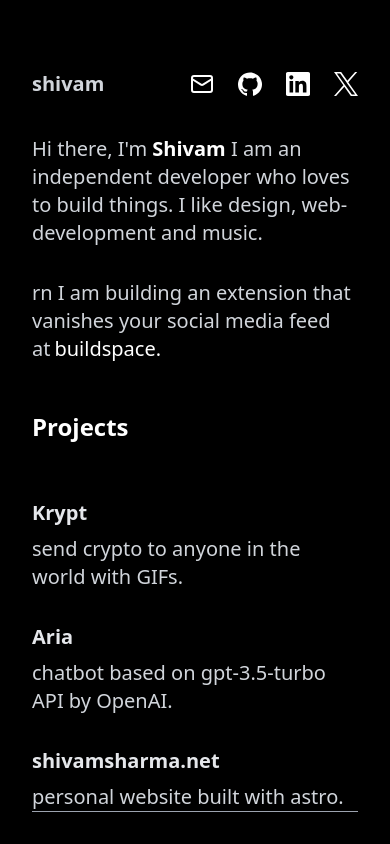
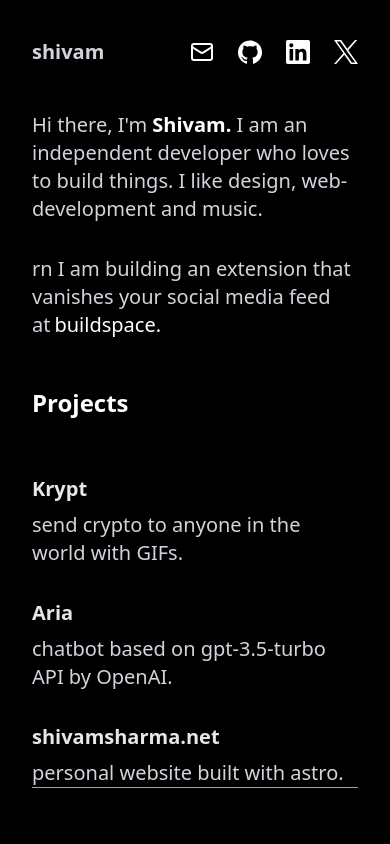
Before and after one commit to shivamhwp/site, an Astro site: page / in a window 390 px wide. Built offline with nearby package versions, Linux system fonts and the light colour scheme; Astro itself is replaced by a stand-in of ours.

Commit message:
spacing change

```diff
--- a/src/components/Main.jsx
+++ b/src/components/Main.jsx
@@ -4,7 +4,7 @@ import { projects } from "../data";
 const Main = () => {
   return (
     <>
-      <div className="bg-black flex flex-col text-gray-300 lg:px-44 xl:px-80 md:px-12 px-8 w-screen h-screen pt-16">
+      <div className="bg-black flex flex-col text-gray-300 lg:px-44 xl:px-80 md:px-12 px-8 w-screen h-screen lg:pt-16 pt-6">
         {/* navbar : proile icons and name*/}
 
         <nav className="h-16 w-full text-gray-300 flex items-center justify-between">
@@ -35,8 +35,8 @@ const Main = () => {
         <div className="flex flex-col items-center justify-start h-full w-full text-xl ">
           {/* intro */}
           <div className="lg:pt-12 pt-8 ">
-            Hi there, I'm <span className="font-bold text-white">Shivam</span> I
-            am an independent developer who loves to build things. I like
+            Hi there, I'm <span className="font-bold text-white">Shivam.</span>{" "}
+            I am an independent developer who loves to build things. I like
             design, web-development and music.
           </div>
           <div className="lg:pt-12 pt-8 w-full">
@@ -69,7 +69,7 @@ const Main = () => {
             </div>
           </div>
         </div>
-        <hr className="border-gray-400 pb-8" />
+        <hr className="border-gray-400 pb-8 pt-6" />
       </div>
     </>
   );
```
